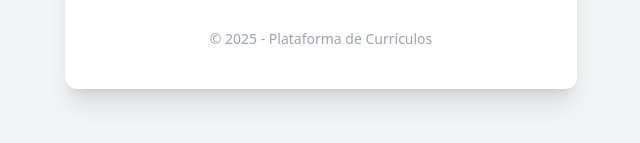
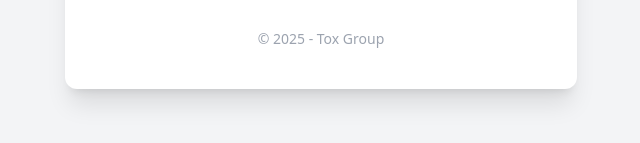
Before and after one commit to Tox1469/plataforma-curriculos, a website: page public/index.html in a window 1280 px wide. Shown: the part 483-626 px from the top of the page, 319-959 px from the left. Drawn offline with nearby package versions, Linux system fonts and the light colour scheme.

Commit message:
Update index.html

```diff
--- a/public/index.html
+++ b/public/index.html
@@ -20,7 +20,7 @@
       </a>
     </div>
 
-    <p class="mt-8 text-sm text-gray-400">© 2025 - Plataforma de Currículos</p>
+    <p class="mt-8 text-sm text-gray-400">© 2025 - Tox Group</p>
   </div>
 </body>
 </html>
```
